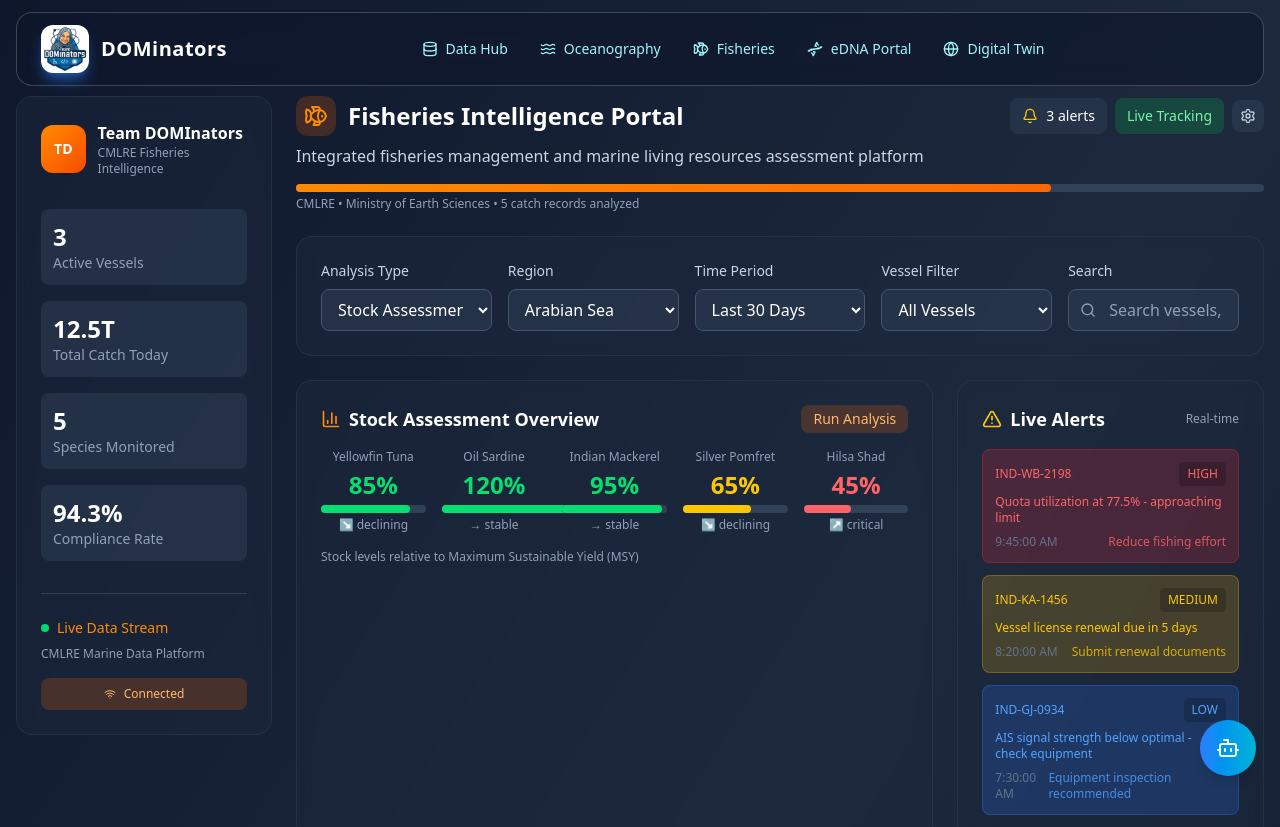
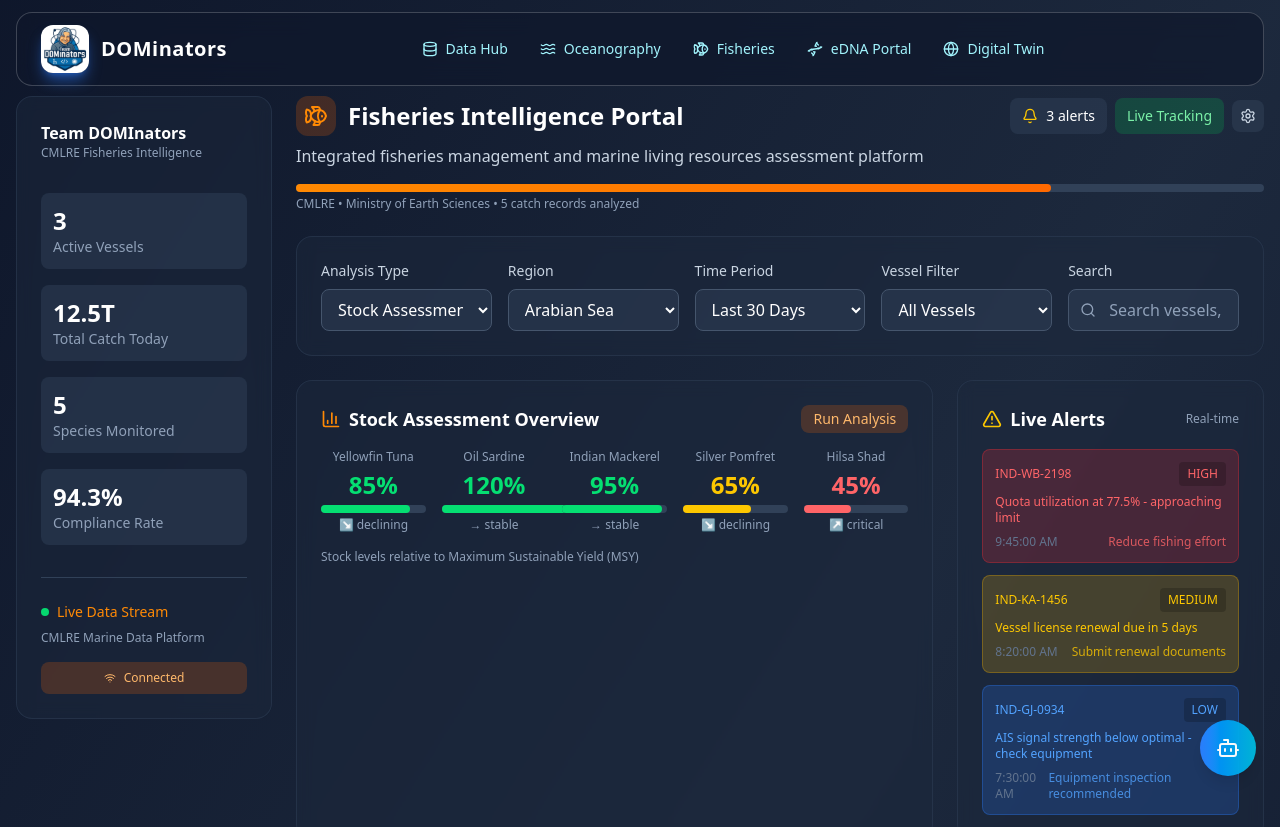
Before and after one commit to vdt1905/SIH-2025, a React (Vite) app in the folder frontend/: page /fisheries in a window 1280 px wide. Shown: the top 827 px of the page. Built offline with nearby package versions, Linux system fonts and the light colour scheme.

Commit message:
last commit

```diff
--- a/frontend/src/pages/EDNAportal.jsx
+++ b/frontend/src/pages/EDNAportal.jsx
@@ -436,9 +436,7 @@ export default function EDNAPortal() {
                         {/* Sidebar */}
                         <div className="w-64 bg-slate-800/50 rounded-2xl border border-slate-700/50 backdrop-blur-sm p-6 h-fit">
                             <div className="flex items-center gap-3 mb-8">
-                                <div className="w-12 h-12 bg-gradient-to-br from-orange-400 to-orange-600 rounded-xl flex items-center justify-center">
-                                    <span className="text-white font-bold text-sm">TD</span>
-                                </div>
+
                                 <div>
                                     <div className="text-white font-bold">Team DOMInators</div>
                                     <div className="text-slate-400 text-xs">Advanced Marine Analytics Platform</div>
--- a/frontend/src/pages/FisheriesPortal.jsx
+++ b/frontend/src/pages/FisheriesPortal.jsx
@@ -536,9 +536,7 @@ export default function FisheriesPortal() {
                         {/* Enhanced Sidebar */}
                         <div className="w-64 bg-slate-800/50 rounded-2xl border border-slate-700/50 backdrop-blur-sm p-6 h-fit">
                             <div className="flex items-center gap-3 mb-8">
-                                <div className="w-12 h-12 bg-gradient-to-br from-orange-400 to-orange-600 rounded-xl flex items-center justify-center">
-                                    <span className="text-white font-bold text-sm">TD</span>
-                                </div>
+
                                 <div>
                                     <div className="text-white font-bold">Team DOMInators</div>
                                     <div className="text-slate-400 text-xs">CMLRE Fisheries Intelligence</div>
--- a/frontend/src/pages/MarineDigitalTwinPlatform.jsx
+++ b/frontend/src/pages/MarineDigitalTwinPlatform.jsx
@@ -366,9 +366,7 @@ export default function MarineDigitalTwin() {
                         {/* Sidebar */}
                         <div className="w-64 bg-slate-800/50 rounded-2xl border border-slate-700/50 backdrop-blur-sm p-6 h-fit">
                             <div className="flex items-center gap-3 mb-8">
-                                <div className="w-12 h-12 bg-gradient-to-br from-orange-400 to-orange-600 rounded-xl flex items-center justify-center">
-                                    <span className="text-white font-bold text-sm">TD</span>
-                                </div>
+
                                 <div>
                                     <div className="text-white font-bold">Team DOMInators</div>
                                     <div className="text-slate-400 text-xs">Advanced Marine Analytics Platform</div>
--- a/frontend/src/pages/OceanographicPortal.jsx
+++ b/frontend/src/pages/OceanographicPortal.jsx
@@ -555,9 +555,7 @@ export default function OceanographicPortal() {
                         {/* Sidebar */}
                         <div className="w-64 bg-slate-800/50 rounded-2xl border border-slate-700/50 backdrop-blur-sm p-6 h-fit">
                             <div className="flex items-center gap-3 mb-8">
-                                <div className="w-12 h-12 bg-gradient-to-br from-orange-400 to-orange-600 rounded-xl flex items-center justify-center">
-                                    <span className="text-white font-bold text-sm">TD</span>
-                                </div>
+
                                 <div>
                                     <div className="text-white font-bold">Team DOMInators</div>
                                     <div className="text-slate-400 text-xs">Advanced Marine Analytics Platform</div>
```
